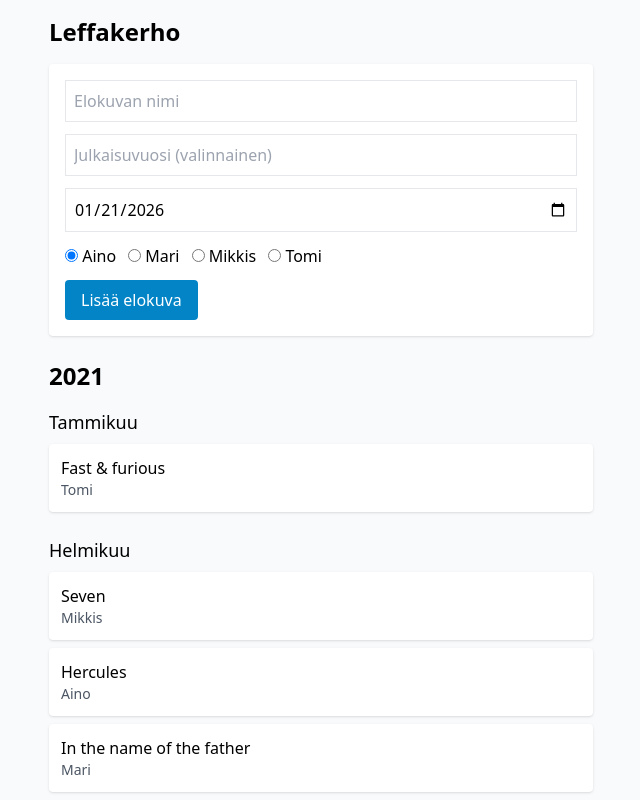
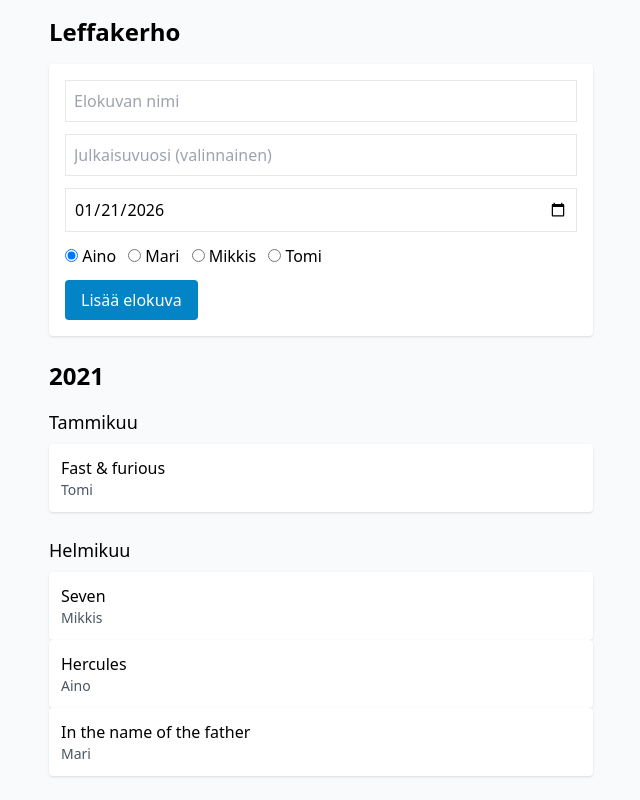
Before and after one commit to marttimato/leffakerho-app-v2, a Next.js app: page / in a window 1280 px wide. Shown: the top 800 px of the page, without its empty margins (319-959 px from the left). Built offline with nearby package versions, Linux system fonts and the light colour scheme; no server answers.

Commit message:
OMDB sekoilua lisää

```diff
--- a/components/MovieList.js
+++ b/components/MovieList.js
@@ -1,16 +1,10 @@
 const MONTHS = [
-  { num: 1, name: 'Tammikuu' },
-  { num: 2, name: 'Helmikuu' },
-  { num: 3, name: 'Maaliskuu' },
-  { num: 4, name: 'Huhtikuu' },
-  { num: 5, name: 'Toukokuu' },
-  { num: 6, name: 'Kesäkuu' },
-  { num: 7, name: 'Heinäkuu' },
-  { num: 8, name: 'Elokuu' },
-  { num: 9, name: 'Syyskuu' },
-  { num: 10, name: 'Lokakuu' },
-  { num: 11, name: 'Marraskuu' },
-  { num: 12, name: 'Joulukuu' },
+  { num: 1, name: 'Tammikuu' }, { num: 2, name: 'Helmikuu' },
+  { num: 3, name: 'Maaliskuu' }, { num: 4, name: 'Huhtikuu' },
+  { num: 5, name: 'Toukokuu' }, { num: 6, name: 'Kesäkuu' },
+  { num: 7, name: 'Heinäkuu' }, { num: 8, name: 'Elokuu' },
+  { num: 9, name: 'Syyskuu' }, { num: 10, name: 'Lokakuu' },
+  { num: 11, name: 'Marraskuu' }, { num: 12, name: 'Joulukuu' },
 ]
 
 export default function MovieList({ movies, onDelete }) {
@@ -22,36 +16,24 @@ export default function MovieList({ movies, onDelete }) {
     return acc
   }, {})
 
-  const years = Object.keys(byYear)
-    .map(Number)
-    .sort((a, b) => a - b)
+  const years = Object.keys(byYear).map(Number).sort((a, b) => a - b)
 
   const lastYear = years[years.length - 1]
-  const moviesOfLastYear = byYear[lastYear]
-
-  const byMonthLastYear = moviesOfLastYear.reduce((acc, movie) => {
-    acc[movie.month] = acc[movie.month] || []
-    acc[movie.month].push(movie)
+  const byMonthLastYear = byYear[lastYear].reduce((acc, m) => {
+    acc[m.month] = acc[m.month] || []
+    acc[m.month].push(m)
     return acc
   }, {})
 
-  const monthsWithMovies = Object.keys(byMonthLastYear)
-    .map(Number)
-    .sort((a, b) => a - b)
-
-  const lastMonth = monthsWithMovies[monthsWithMovies.length - 1]
-  const moviesOfLastMonth = byMonthLastYear[lastMonth]
-  const latestId =
-    moviesOfLastMonth[moviesOfLastMonth.length - 1]?.id
+  const lastMonth = Math.max(...Object.keys(byMonthLastYear))
+  const latestId = byMonthLastYear[lastMonth].slice(-1)[0]?.id
 
   return (
     <div className="space-y-10">
       {years.map(year => {
-        const moviesOfYear = byYear[year]
-
-        const byMonth = moviesOfYear.reduce((acc, movie) => {
-          acc[movie.month] = acc[movie.month] || []
-          acc[movie.month].push(movie)
+        const byMonth = byYear[year].reduce((acc, m) => {
+          acc[m.month] = acc[m.month] || []
+          acc[m.month].push(m)
           return acc
         }, {})
 
@@ -59,22 +41,25 @@ export default function MovieList({ movies, onDelete }) {
           <section key={year}>
             <h2 className="text-2xl font-semibold mb-4">{year}</h2>
 
-            {MONTHS.map(({ num, name }) => {
-              const list = byMonth[num]
-              if (!list) return null
-
-              return (
+            {MONTHS.map(({ num, name }) =>
+              byMonth[num] ? (
                 <div key={num} className="mb-6">
                   <h3 className="text-lg font-medium mb-2">{name}</h3>
 
-                  <div className="space-y-2">
-                    {list.map(movie => (
+                  {byMonth[num].map(movie => (
                     <article
                       key={movie.id}
-                        className="bg-white p-3 rounded shadow flex justify-between items-start"
+                      className="bg-white p-3 rounded shadow flex justify-between"
                     >
                       <div>
-                          <h4 className="font-medium">
+                        <h4
+                          className="font-medium"
+                          title={
+                            movie.releaseYear
+                              ? `Julkaisuvuosi: ${movie.releaseYear} (${movie.releaseYearSource})`
+                              : 'Julkaisuvuotta ei löytynyt OMDb:stä'
+                          }
+                        >
                           {movie.title}
                           {movie.releaseYear && (
                             <span className="text-gray-500 font-normal">
@@ -82,10 +67,7 @@ export default function MovieList({ movies, onDelete }) {
                             </span>
                           )}
                         </h4>
-
-                          <div className="text-sm text-gray-600">
-                            {movie.person}
-                          </div>
+                        <div className="text-sm text-gray-600">{movie.person}</div>
                       </div>
 
                       {movie.id === latestId && (
@@ -99,9 +81,8 @@ export default function MovieList({ movies, onDelete }) {
                     </article>
                   ))}
                 </div>
-                </div>
-              )
-            })}
+              ) : null
+            )}
           </section>
         )
       })}
--- a/pages/api/fetch-year.js
+++ b/pages/api/fetch-year.js
@@ -3,7 +3,7 @@ export default async function handler(req, res) {
   const apiKey = process.env.OMDB_API_KEY
 
   if (!title || !apiKey) {
-    return res.status(200).json({})
+    return res.status(200).json({ year: null, source: 'missing' })
   }
 
   try {
@@ -13,7 +13,7 @@ export default async function handler(req, res) {
 
     const response = await fetch(url)
     if (!response.ok) {
-      return res.status(200).json({})
+      return res.status(200).json({ year: null, source: 'error' })
     }
 
     const data = await response.json()
@@ -21,12 +21,16 @@ export default async function handler(req, res) {
     if (data && data.Year) {
       const match = data.Year.match(/\d{4}/)
       if (match) {
-        return res.status(200).json({ year: match[0] })
+        return res.status(200).json({
+          year: match[0],
+          source: 'omdb',
+        })
       }
     }
 
-    return res.status(200).json({})
+    // OMDb ei löytänyt elokuvaa
+    return res.status(200).json({ year: null, source: 'not_found' })
   } catch {
-    return res.status(500).json({})
+    return res.status(200).json({ year: null, source: 'exception' })
   }
 }
--- a/pages/index.js
+++ b/pages/index.js
@@ -21,16 +21,11 @@ export default function Home() {
   const [error, setError] = useState('')
 
   async function fetchReleaseYear(title) {
-    try {
-      const r = await fetch(
-        `/api/fetch-year?title=${encodeURIComponent(title)}`
-      )
-      if (!r.ok) return null
-      const data = await r.json()
-      return data?.year || null
-    } catch {
-      return null
-    }
+    const r = await fetch(
+      `/api/fetch-year?title=${encodeURIComponent(title)}`
+    )
+    const data = await r.json()
+    return data
   }
 
   useEffect(() => {
@@ -62,18 +57,9 @@ export default function Home() {
     let currentYear = null
 
     const MONTHS = {
-      tammikuu: 1,
-      helmikuu: 2,
-      maaliskuu: 3,
-      huhtikuu: 4,
-      toukokuu: 5,
-      kesäkuu: 6,
-      heinäkuu: 7,
-      elokuu: 8,
-      syyskuu: 9,
-      lokakuu: 10,
-      marraskuu: 11,
-      joulukuu: 12,
+      tammikuu: 1, helmikuu: 2, maaliskuu: 3, huhtikuu: 4,
+      toukokuu: 5, kesäkuu: 6, heinäkuu: 7, elokuu: 8,
+      syyskuu: 9, lokakuu: 10, marraskuu: 11, joulukuu: 12,
     }
 
     for (const line of lines) {
@@ -98,7 +84,6 @@ export default function Home() {
         source: 'seed',
       })
     }
-
     return entries
   }
 
@@ -107,9 +92,13 @@ export default function Home() {
 
     const enriched = await Promise.all(
       baseMovies.map(async m => {
-        if (m.source === 'seed' && !m.releaseYear) {
-          const y = await fetchReleaseYear(m.title)
-          if (y) return { ...m, releaseYear: y }
+        if (m.source === 'seed' && m.releaseYear === undefined) {
+          const result = await fetchReleaseYear(m.title)
+          return {
+            ...m,
+            releaseYear: result.year,
+            releaseYearSource: result.source,
+          }
         }
         return m
       })
@@ -147,10 +136,12 @@ export default function Home() {
 
     if (releaseYear) {
       newEntry.releaseYear = releaseYear
+      newEntry.releaseYearSource = 'manual'
     } else {
       setLookupInProgress(true)
-      const y = await fetchReleaseYear(title.trim())
-      if (y) newEntry.releaseYear = y
+      const result = await fetchReleaseYear(title.trim())
+      newEntry.releaseYear = result.year
+      newEntry.releaseYearSource = result.source
       setLookupInProgress(false)
     }
 
@@ -165,50 +156,20 @@ export default function Home() {
     <main className="min-h-screen max-w-xl mx-auto p-4">
       <h1 className="text-2xl font-semibold mb-4">Leffakerho</h1>
 
-      <form
-        onSubmit={handleAdd}
-        className="bg-white p-4 rounded shadow space-y-3 mb-6"
-      >
-        <input
-          className="w-full border p-2"
-          placeholder="Elokuvan nimi"
-          value={title}
-          onChange={e => setTitle(e.target.value)}
-        />
-
-        <input
-          className="w-full border p-2"
-          placeholder="Julkaisuvuosi (valinnainen)"
-          value={releaseYear}
-          onChange={e => setReleaseYear(e.target.value)}
-        />
-
-        <input
-          type="date"
-          className="w-full border p-2"
-          value={watchDate}
-          onChange={e => setWatchDate(e.target.value)}
-        />
+      <form onSubmit={handleAdd} className="bg-white p-4 rounded shadow space-y-3 mb-6">
+        <input className="w-full border p-2" placeholder="Elokuvan nimi" value={title} onChange={e => setTitle(e.target.value)} />
+        <input className="w-full border p-2" placeholder="Julkaisuvuosi (valinnainen)" value={releaseYear} onChange={e => setReleaseYear(e.target.value)} />
+        <input type="date" className="w-full border p-2" value={watchDate} onChange={e => setWatchDate(e.target.value)} />
 
         <div className="flex gap-3">
           {PEOPLE.map(p => (
             <label key={p}>
-              <input
-                type="radio"
-                checked={person === p}
-                onChange={() => setPerson(p)}
-              />{' '}
-              {p}
+              <input type="radio" checked={person === p} onChange={() => setPerson(p)} /> {p}
             </label>
           ))}
         </div>
 
-        {error && <div className="text-red-600 text-sm">{error}</div>}
-
-        <button
-          disabled={lookupInProgress}
-          className="bg-sky-600 text-white px-4 py-2 rounded"
-        >
+        <button disabled={lookupInProgress} className="bg-sky-600 text-white px-4 py-2 rounded">
           Lisää elokuva
         </button>
       </form>
```
Lines whose indentation alone changed are shown as unchanged.
